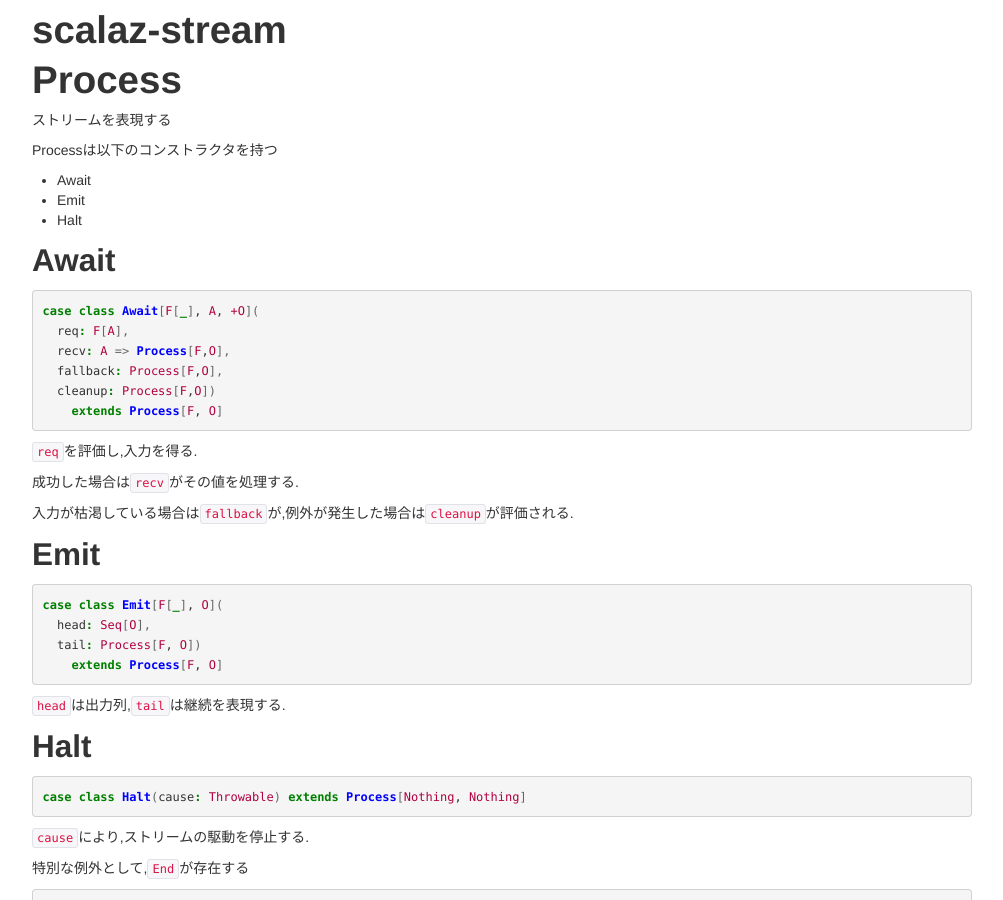
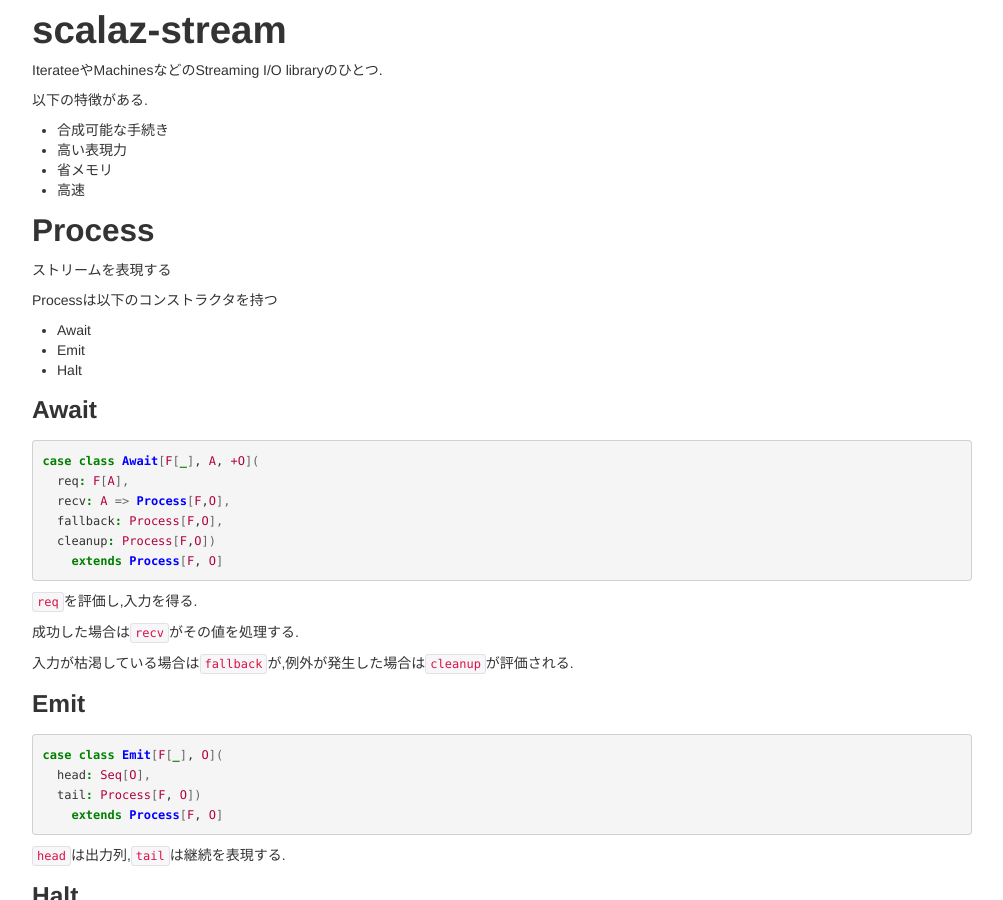
Before and after one commit to halcat0x15a/programming, a Jekyll site: the page built from scalaz_stream.md, in a window 1280 px wide and 900 px high. Shown: the whole window, without its empty margins (138-1141 px from the left). Built offline with Jekyll 4.4.1, drawn with Linux system fonts in a browser that asks for light colours; Markdown is read by kramdown in place of the engine named in the settings; comment, search, counter and statistics services are not loaded.

Commit message:
update scalaz-stream

````diff
--- a/scalaz_stream.md
+++ b/scalaz_stream.md
@@ -5,7 +5,16 @@
 
 # scalaz-stream
 
-# Process
+IterateeやMachinesなどのStreaming I/O libraryのひとつ.
+
+以下の特徴がある.
+
+* 合成可能な手続き
+* 高い表現力
+* 省メモリ
+* 高速
+
+## Process
 
 ストリームを表現する
 
@@ -15,7 +24,7 @@
 * Emit
 * Halt
 
-## Await
+### Await
 
 ```scala
 case class Await[F[_], A, +O](
@@ -32,7 +41,7 @@
 
 入力が枯渇している場合は`fallback`が,例外が発生した場合は`cleanup`が評価される.
 
-## Emit
+### Emit
 
 ```scala
 case class Emit[F[_], O](
@@ -43,7 +52,7 @@
 
 `head`は出力列,`tail`は継続を表現する.
 
-## Halt
+### Halt
 
 ```scala
 case class Halt(cause: Throwable) extends Process[Nothing, Nothing]
@@ -137,7 +146,7 @@
 mkString[Int].apply(1 to 3).toList assert_=== List("123")
 ```
 
-# pipe
+## pipe
 
 `Process`同士は`pipe`によって連結することが可能である.
 
@@ -147,7 +156,7 @@
 numbers.take(3).pipe(mkString).toList assert_=== List("012")
 ```
 
-# Monad
+## Monad
 
 `Process`はMonadPlusである.
 
@@ -167,7 +176,7 @@
 Process.emit("foo bar").pipe(toUpper).toList assert_=== List('F', 'O', 'O', 'B', 'A', 'R')
 ```
 
-# io
+## io
 
 I/Oに関する関数は`scalaz.stream.io`に定義される.
 
````
